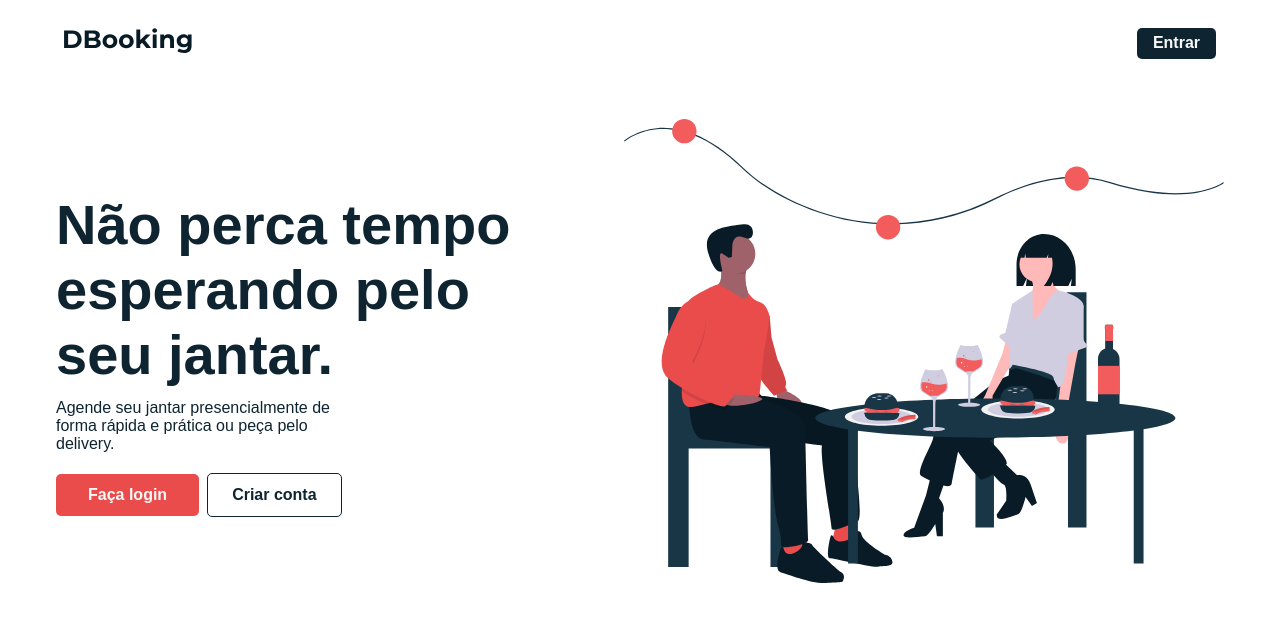
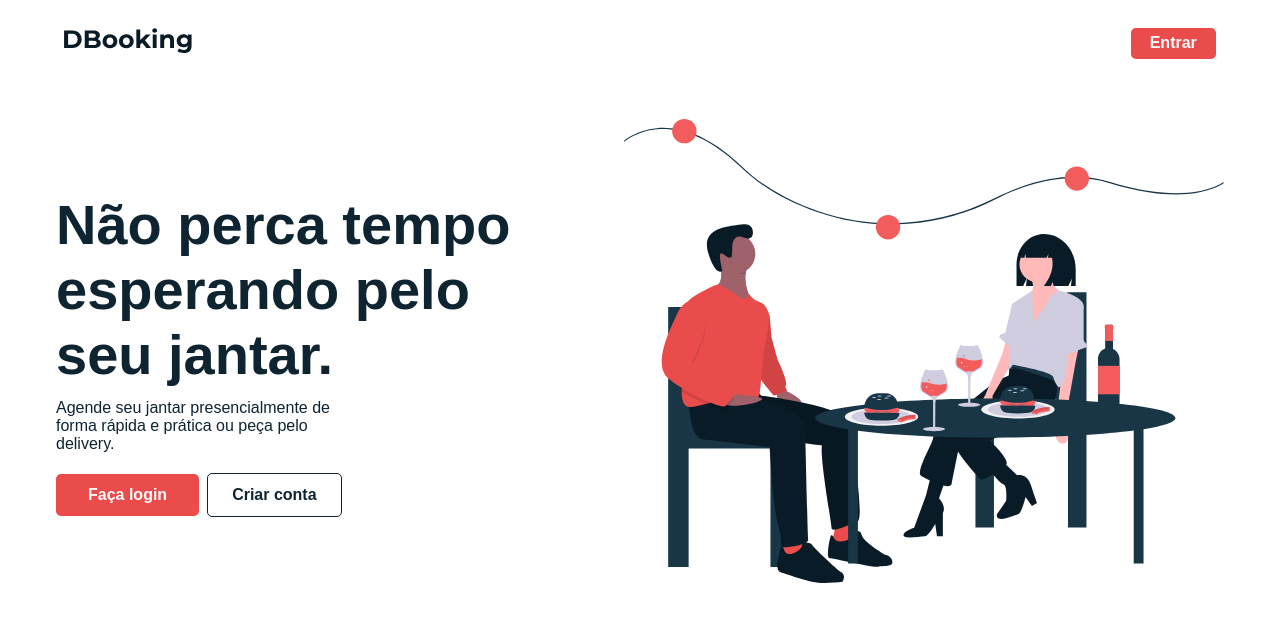
Before and after one commit to MateusOli21/dbooking-web, a React (Create React App) app: page / in a window 1280 px wide. Shown: the top 622 px of the page. Built offline with nearby package versions, Linux system fonts and the light colour scheme.

Commit message:
Changed color of header button.

```diff
--- a/src/components/Header/styles.js
+++ b/src/components/Header/styles.js
@@ -28,15 +28,15 @@ export const NavOption = styled.li`
 `;
 
 export const NavButton = styled.button`
-  padding: 0.4rem 1rem;
+  padding: 0.4rem 1.2rem;
   border: 0;
   border-radius: 5px;
-  background: ${theme.secondary};
+  background: ${theme.primary};
   color: ${theme.white};
   font-weight: 700;
   margin-left: 0.25rem;
 
   &:hover {
-    background: ${theme.secondaryDark};
+    background: ${theme.primaryDark};
   }
 `;
```
